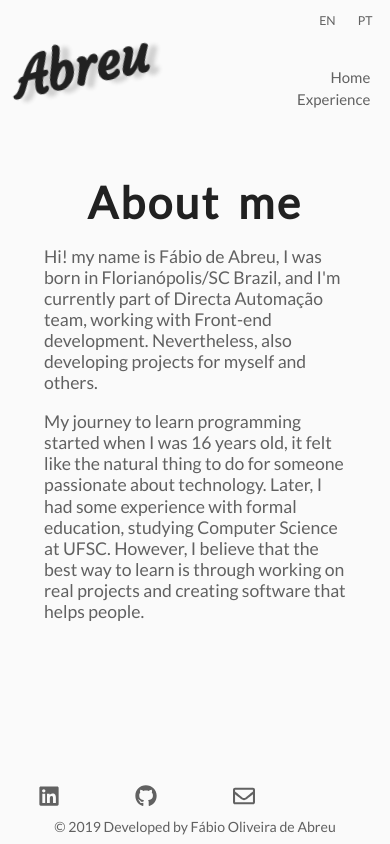
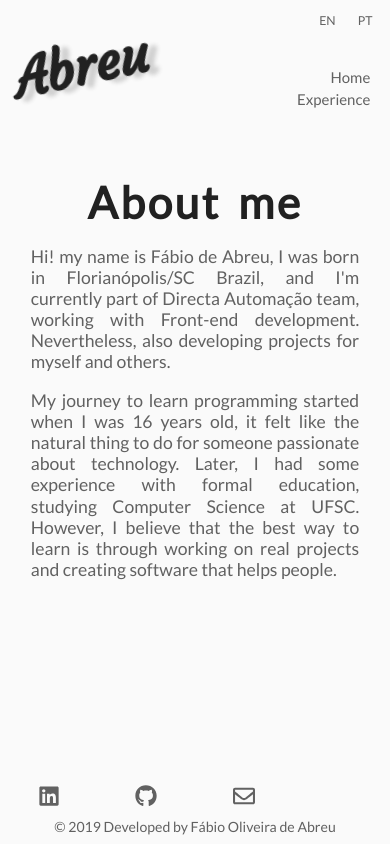
Before and after one commit to Abreu00/Port, a React (Create React App) app: page /about in a window 390 px wide. Built offline with nearby package versions, Linux system fonts and the light colour scheme.

Commit message:
Improvements on project component responsiveness and, about page responsiveness

```diff
--- a/src/components/Project/styles.js
+++ b/src/components/Project/styles.js
@@ -43,8 +43,9 @@ export const Image = styled.img`
   height: 15rem;
   width: 15rem;
   border-radius: 50%;
-  box-shadow: 0 0 0 1.25rem rgba(0, 92, 151, 0.4);
+  box-shadow: 0 0 0 1.25rem rgba(0, 92, 151, 1);
   transition: transform 0.4s;
+  user-select: none;
 
   @media (max-width: ${media.width.tablet.portrait}) {
     width: 11rem;
@@ -65,6 +66,12 @@ export const Textarea = styled.span`
   position: absolute;
   left: 50%;
   transform: translateX(-50%);
+
+  @media (max-width: 43.75em) {
+    width: 100%;
+    text-align: left;
+    padding-left: 20rem;
+  }
 
   @media (max-width: ${media.width.phone}) {
     display: none;
--- a/src/pages/About/styles.js
+++ b/src/pages/About/styles.js
@@ -3,6 +3,9 @@ import media from "../../Globals/mediaQueries";
 
 export const TextContainer = styled.div`
   padding: 0 calc(${props => props.theme.sidebar.width} + 12rem) 0 12rem;
+  max-width: 120rem;
+  text-align: justify;
+  margin: 0 auto;
 
   h1 {
     text-align: center;
@@ -20,15 +23,10 @@ export const TextContainer = styled.div`
     margin-bottom: 2rem;
   }
 
-  @media (max-width: ${media.width.tablet}) {
-    & {
-      padding: 0 calc(${props => props.theme.sidebar.width} + 4rem) 0 4rem;
-    }
+  @media (max-width: ${media.width.tablet.portrait}) {
+    padding: 0 12rem;
   }
-
-  @media (max-width: ${media.width.pc.smaller}) {
-    & {
-      padding: 0 5rem;
-    }
+  @media (max-width: ${media.width.phone}) {
+    padding: 0 3.5rem;
   }
 `;
--- a/src/pages/Project/styles.js
+++ b/src/pages/Project/styles.js
@@ -56,6 +56,7 @@ export const Image = styled.img`
     0 0 0 -0.4rem ${props => props.theme.font.colorBold};
   border-radius: 0.5rem;
   transition: transform 0.5s, box-shadow 0.5s;
+  user-select: none;
   &:hover {
     transform: scale(1);
     box-shadow: 0 1rem 1.25rem 0 rgba(33, 33, 33, 0.25), 0 0 0 1rem transparent;
```
